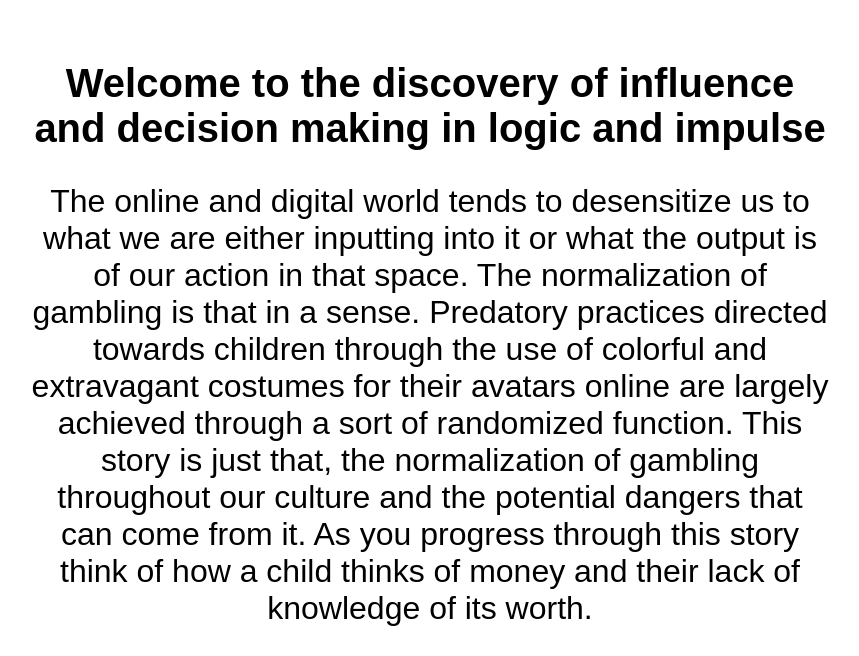
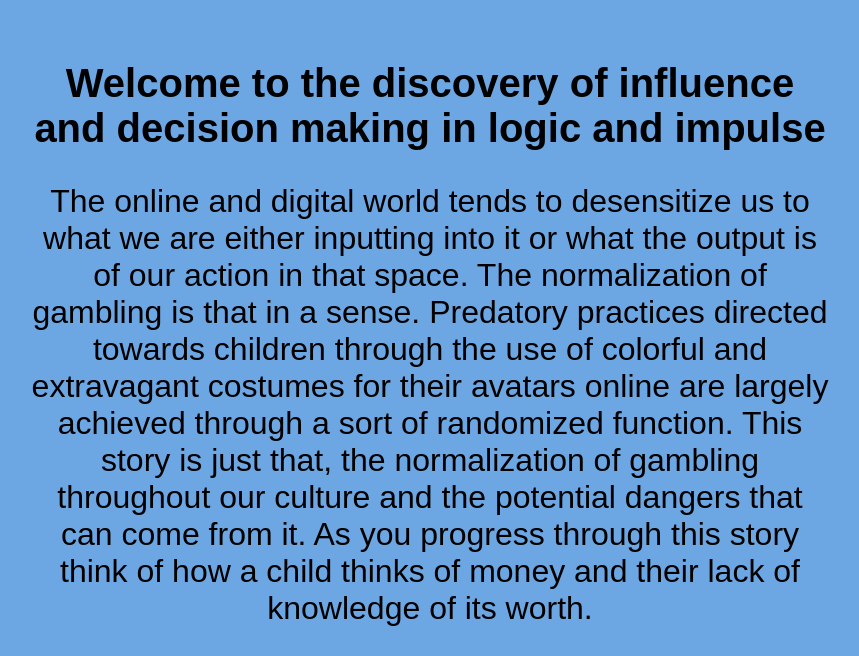
Before and after one commit to TheeHarbor/mannyschoice2, a plain HTML site: page index.html in a window 1280 px wide. Shown: the top 656 px of the page, without its empty margins (210-1069 px from the left). Drawn offline with Linux system fonts and the light colour scheme; a web font is replaced by a local one.

Commit message:
background

```diff
--- a/styles.css
+++ b/styles.css
@@ -2,6 +2,7 @@ html, body {
     height: 100%;
     margin: 0;
     font-family: Arial, sans-serif;
+    background-color: #6ca6e3;
 }
 
 body {
```
